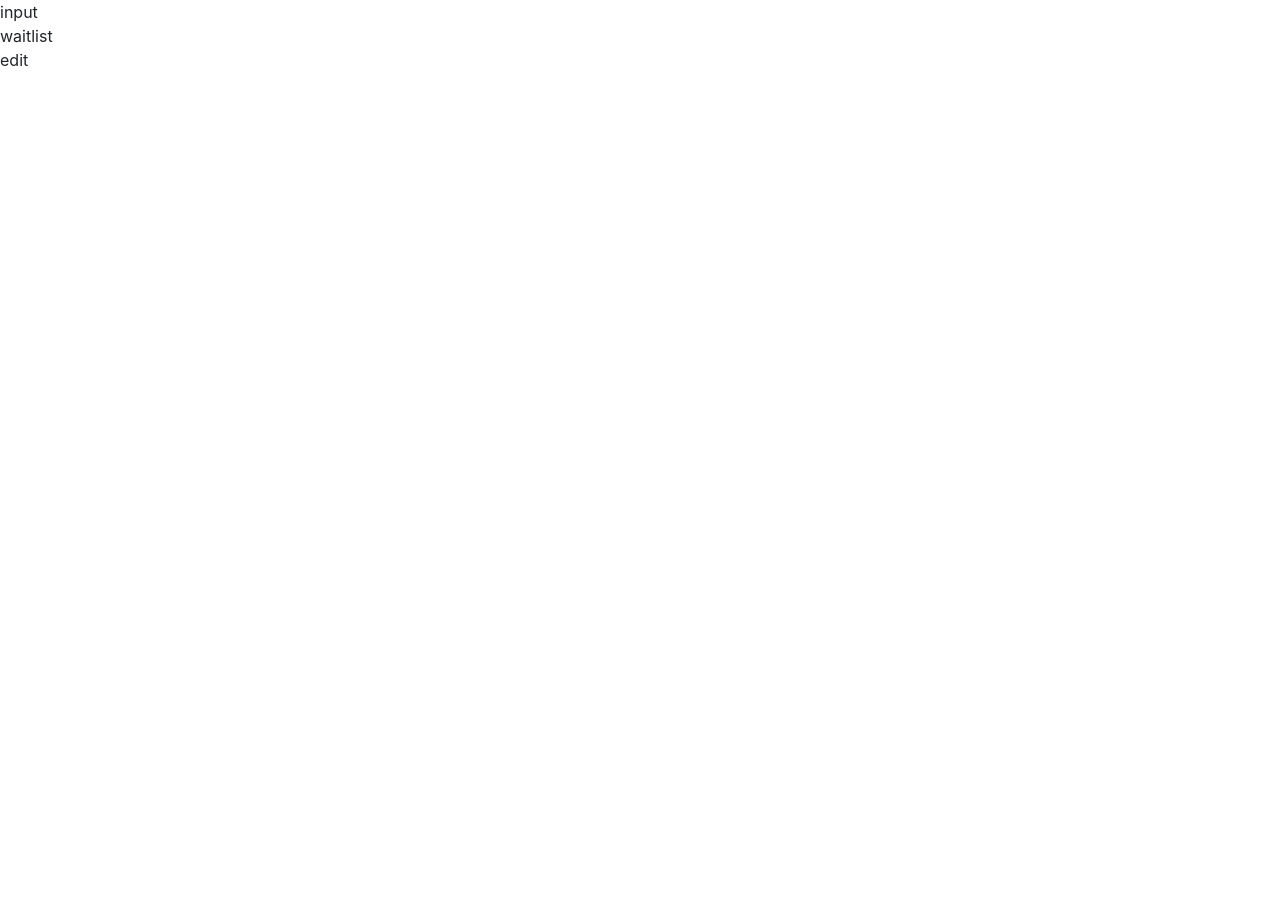
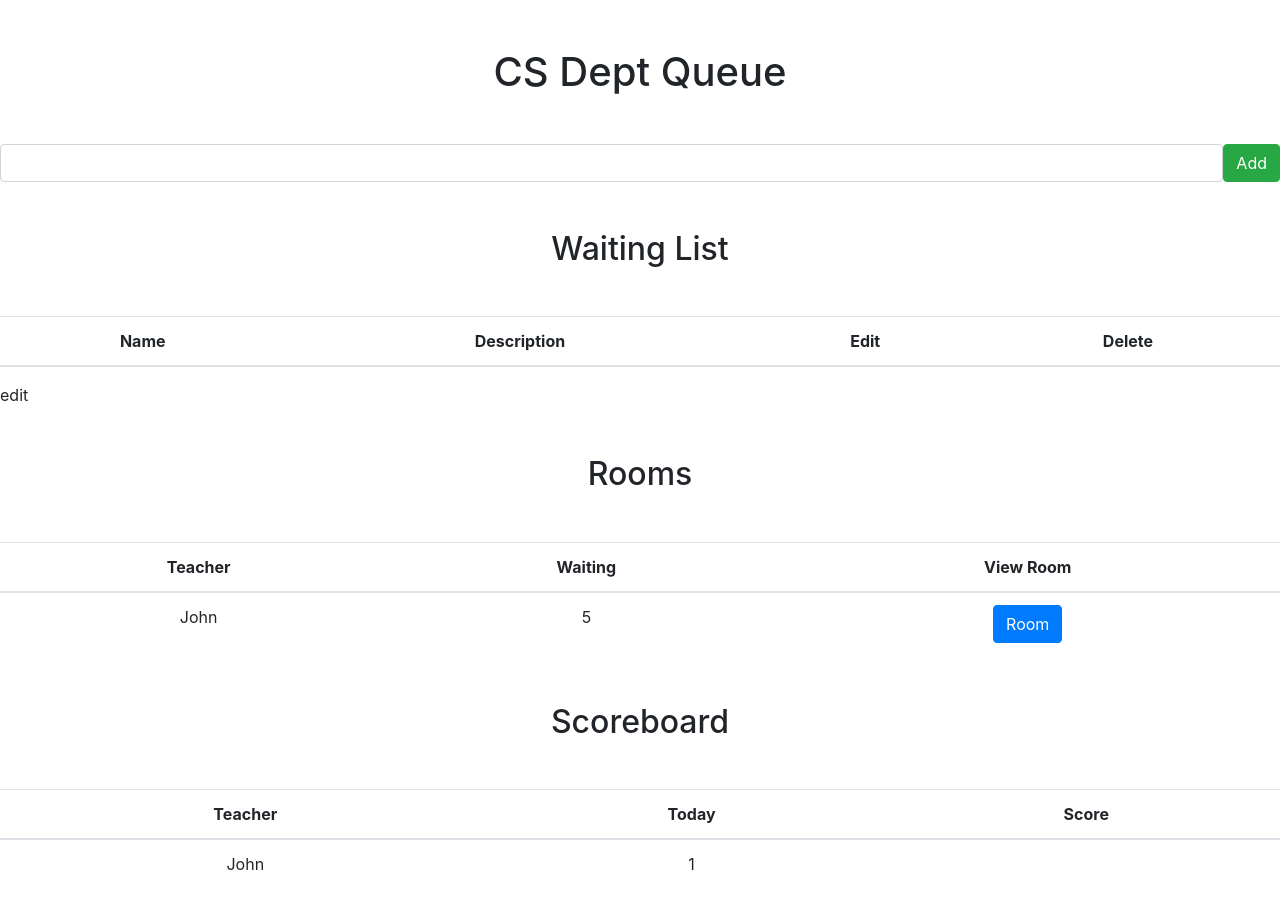
Before and after one commit to ChrisGKennedy/tutoringScheduler, a React (Create React App) app in the folder db-proj/: page / in a window 1280 px wide. Before the commit the page ends 800 px from the top, so only its background shows below. Built offline with nearby package versions, Linux system fonts and the light colour scheme.

Commit message:
finished setting frontend

```diff
--- a/db-proj/src/App.js
+++ b/db-proj/src/App.js
@@ -2,6 +2,8 @@ import "./App.css";
 import EditEntry from "./components/EditEntry";
 import InputEntry from "./components/InputEntry";
 import Waitlist from "./components/Waitlist";
+import Room from "./components/Rooms";
+import Scoreboard from "./components/ScoreBoard";
 import React, { Fragment } from "react";
 
 function App() {
@@ -10,6 +12,8 @@ function App() {
       <InputEntry />
       <Waitlist />
       <EditEntry />
+      <Room />
+      <Scoreboard />
     </Fragment>
   );
 }
--- a/db-proj/src/components/InputEntry.js
+++ b/db-proj/src/components/InputEntry.js
@@ -1,7 +1,17 @@
-import React from "react";
+import React, { Fragment } from "react";
+import EditEntry from "./EditEntry";
 
-function InputEntry() {
-  return <div>input</div>;
-}
+const InputEntry = () => {
+  return (
+    <Fragment>
+      {" "}
+      <h1 className="text-center mt-5"> CS Dept Queue </h1>
+      <form className="d-flex mt-5">
+        <input type="text" className="form-control" />
+        <button className="btn btn-success"> Add </button>
+      </form>
+    </Fragment>
+  );
+};
 
 export default InputEntry;
--- /dev/null
+++ b/db-proj/src/components/Rooms.js
@@ -0,0 +1,29 @@
+import React, { Fragment } from "react";
+
+const Rooms = () => {
+  return (
+    <Fragment>
+      <h2 className="text-center mt-5"> Rooms </h2>
+      <table class="table mt-5 text-center">
+        <thead>
+          <tr>
+            <th>Teacher</th>
+            <th>Waiting</th>
+            <th>View Room</th>
+          </tr>
+        </thead>
+        <tbody>
+          <tr>
+            <td>John</td>
+            <td>5</td>
+            <td>
+              <button className="btn btn-primary">Room</button>
+            </td>
+          </tr>
+        </tbody>
+      </table>
+    </Fragment>
+  );
+};
+
+export default Rooms;
--- /dev/null
+++ b/db-proj/src/components/ScoreBoard.js
@@ -0,0 +1,27 @@
+import React, { Fragment } from "react";
+//import "../styles/scoreboard.css";
+
+const Scoreboard = () => {
+  return (
+    <Fragment>
+      <h2 className="text-center mt-5"> Scoreboard </h2>
+      <table class="table mt-5 text-center">
+        <thead>
+          <tr>
+            <th>Teacher</th>
+            <th>Today</th>
+            <th>Score</th>
+          </tr>
+        </thead>
+        <tbody>
+          <tr>
+            <td>John</td>
+            <td>1</td>
+          </tr>
+        </tbody>
+      </table>
+    </Fragment>
+  );
+};
+
+export default Scoreboard;
--- a/db-proj/src/components/Waitlist.js
+++ b/db-proj/src/components/Waitlist.js
@@ -1,7 +1,28 @@
-import React from "react";
+import React, { Fragment } from "react";
 
 function Waitlist() {
-  return <div>waitlist</div>;
+  return (
+    <Fragment>
+      <h2 className="text-center mt-5"> Waiting List </h2>{" "}
+      <table class="table mt-5 text-center">
+        <thead>
+          <tr>
+            <th>Name</th>
+            <th>Description</th>
+            <th>Edit</th>
+            <th>Delete</th>
+          </tr>
+        </thead>
+        <tbody>
+          {/*<tr>
+        <td>John</td>
+        <td>Doe</td>
+        <td>john@example.com</td>
+      </tr> */}
+        </tbody>
+      </table>
+    </Fragment>
+  );
 }
 
 export default Waitlist;
--- a/package.json
+++ b/package.json
@@ -18,6 +18,7 @@
   },
   "homepage": "https://github.com/ChrisGKennedy/tutoringScheduler#readme",
   "dependencies": {
-    "cors": "^2.8.5"
+    "cors": "^2.8.5",
+    "express": "^4.17.1"
   }
 }
```
Also changed, not shown: 2 other files (tests, documents, lock files or other folders).
